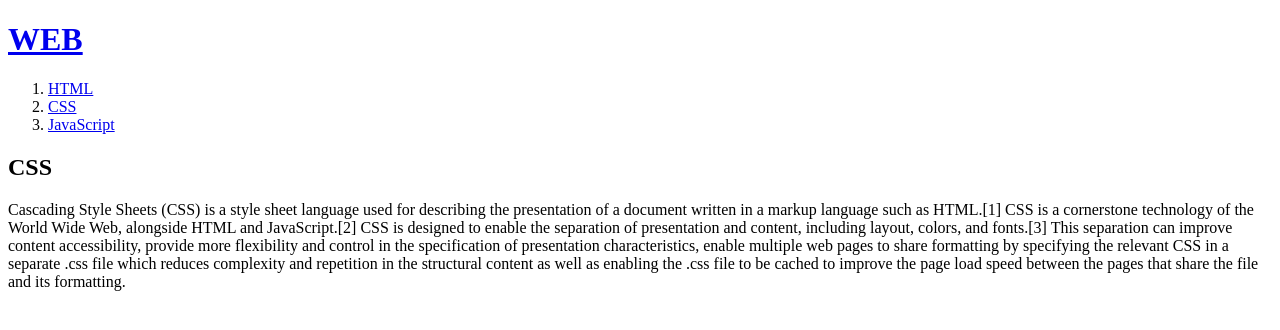
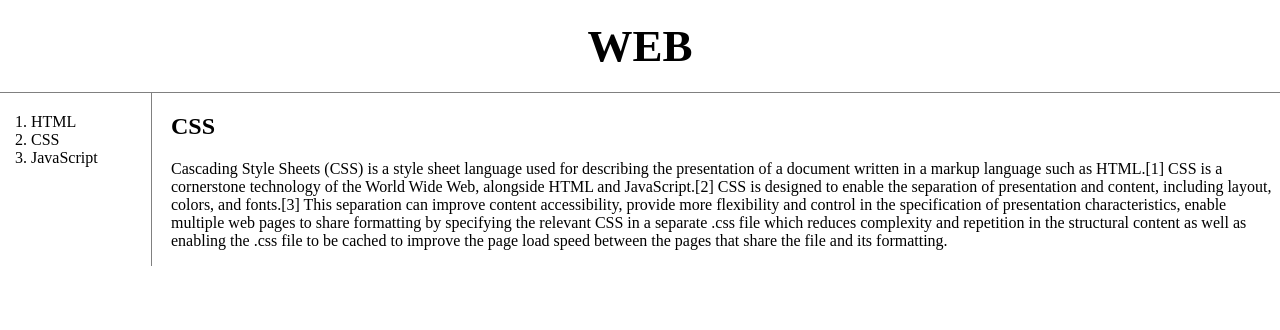
Before and after one commit to dani820/webn.html, a plain HTML site: page 2.html in a window 1280 px wide. Drawn offline with Linux system fonts and the light colour scheme; a script that the page names is missing.

Commit message:
CSS-grid
not finished yet

```diff
--- a/2.html
+++ b/2.html
@@ -3,6 +3,38 @@
 <head>
   <title>WEB1 - CSS</title>
   <meta charset="utf-8">
+  <style>
+    body {
+      margin:0px;
+    }
+    a {
+      color:black;
+      text-decoration: none;
+    }
+    h1 {
+      font-size:45px;
+      text-align: center;
+      border-bottom:1px solid gray;
+      margin:0;
+      padding:20px;
+    }
+    ol {
+      border-right:1px solid gray;
+      width:100px;
+      margin:0px;
+      padding:20px;
+    }
+    #grid {
+      display:grid;
+      grid-template-columns: 150px 1fr;
+    }
+    #grid ol {
+      padding-left:31px;
+    }
+    #grid #article {
+      padding-left:21px;
+    }
+  </style>
   <!-- Global site tag (gtag.js) - Google Analytics -->
 <script async src="https://www.googletagmanager.com/gtag/js?id=G-273JW54DP6"></script>
 <script>
@@ -14,18 +46,32 @@
 </script>
 </head>
 <body>
+
     <h1><a href="index.html">WEB</a></h1>
+    <div id="grid">
       <ol>
         <li><a href="1.html">HTML</a></li>
         <li><a href="2.html">CSS</a></li>
         <li><a href="3.html">JavaScript</a></li>
       </ol>
+
+    <!--
+    <h1><a href="index.html"><font color="red">WEB</font></a></h1>
+    <ol>
+      <li><a href="1.html"><font color="red">HTML</font></a></li>
+      <li><a href="2.html"><font color="red">CSS</font></a></li>
+      <li><a href="3.html"><font color="red">JavaScript</font></a></li>
+    </ol>
+  -->
+    <div id="article">
       <h2>CSS</h2>
       <p>
         Cascading Style Sheets (CSS) is a style sheet language used for describing the presentation of a document written in a markup language such as HTML.[1] CSS is a cornerstone technology of the World Wide Web, alongside HTML and JavaScript.[2]
         CSS is designed to enable the separation of presentation and content, including layout, colors, and fonts.[3] This separation can improve content accessibility, provide more flexibility and control in the specification of presentation characteristics, enable multiple web pages to share formatting by specifying the relevant CSS in a separate .css file which reduces complexity and repetition in the structural content as well as enabling the .css file to be cached to improve the page load speed between the pages that share the file and its formatting.
       </p>
       <p>
+    </div>
+  </div>
     <div id="disqus_thread"></div>
   <script>
       /**
```
Also changed, not shown: box.html (added, +20 -0 lines), grid.html (added, +23 -0 lines). Lines whose indentation alone changed are shown as unchanged.
